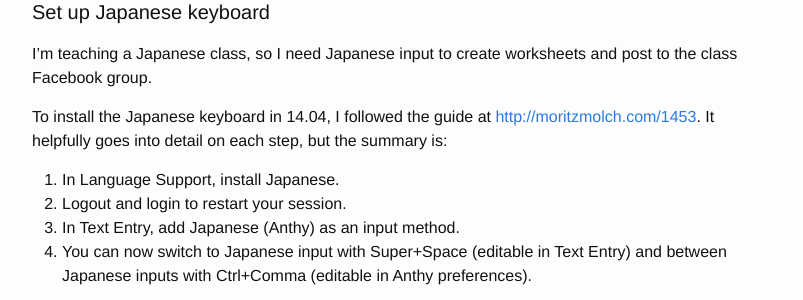
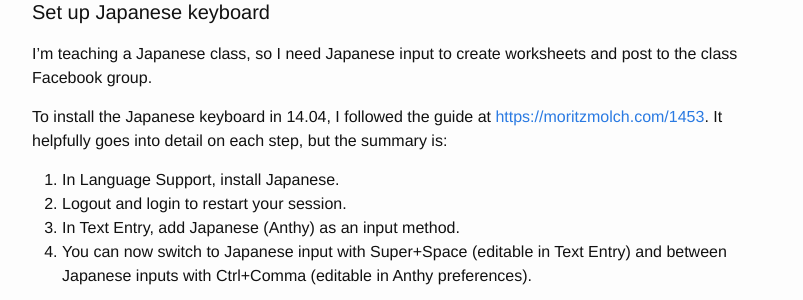
Before and after one commit to neruson/neruson.github.io, a Jekyll site: the page built from _posts/2014-11-10-my-ubuntu-setup.md, in a window 1280 px wide and 900 px high, scrolled down 476 px. Shown: the part 152-452 px from the top of the window, without its empty margins (238-1041 px from the left). Built offline with Jekyll 4.4.1, drawn with Linux system fonts in a browser that asks for light colours.

Commit message:
Use https

```diff
--- a/_config.yml
+++ b/_config.yml
@@ -4,7 +4,7 @@ email: david@neruson.com
 description: > # this means to ignore newlines until "baseurl:"
   Hi, I'm David. Welcome to my site.
 baseurl: "" # the subpath of your site, e.g. /blog/
-url: "http://neruson.com" # the base hostname & protocol for your site
+url: "https://neruson.com" # the base hostname & protocol for your site
 twitter_username: neruson
 github_username:  neruson
 
--- a/_posts/2014-11-10-my-ubuntu-setup.md
+++ b/_posts/2014-11-10-my-ubuntu-setup.md
@@ -21,7 +21,7 @@ Unfortunately, it seems they went and made it more difficult to do this in recen
 
 I'm teaching a Japanese class, so I need Japanese input to create worksheets and post to the class Facebook group.
 
-To install the Japanese keyboard in 14.04, I followed the guide at [http://moritzmolch.com/1453](http://moritzmolch.com/1453). It helpfully goes into detail on each step, but the summary is:
+To install the Japanese keyboard in 14.04, I followed the guide at [https://moritzmolch.com/1453](https://moritzmolch.com/1453). It helpfully goes into detail on each step, but the summary is:
 
 1. In Language Support, install Japanese.
 2. Logout and login to restart your session.
```
